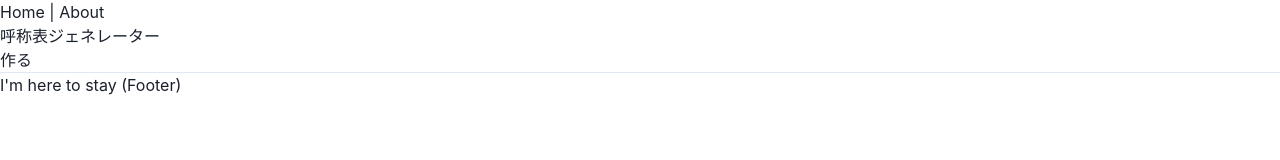
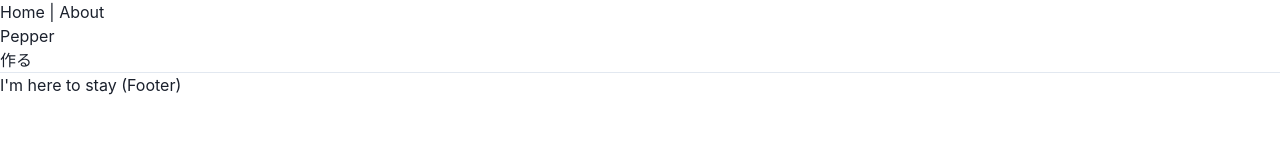
Before and after one commit to highwide/pepper, a Next.js app: page / in a window 1280 px wide. Shown: the top 160 px of the page. Built offline with nearby package versions, Linux system fonts and the light colour scheme.

Commit message:
Call me "Pepper"

```diff
--- a/pages/index.tsx
+++ b/pages/index.tsx
@@ -2,8 +2,8 @@ import Link from "next/link";
 import Layout from "../components/Layout";
 
 const IndexPage = () => (
-  <Layout title="Home | Next.js + TypeScript Example">
-    <h1>呼称表ジェネレーター</h1>
+  <Layout title="Pepper">
+    <h1>Pepper</h1>
     <p>
       <Link href="/koshohyo/new">
         <a>作る</a>
```
